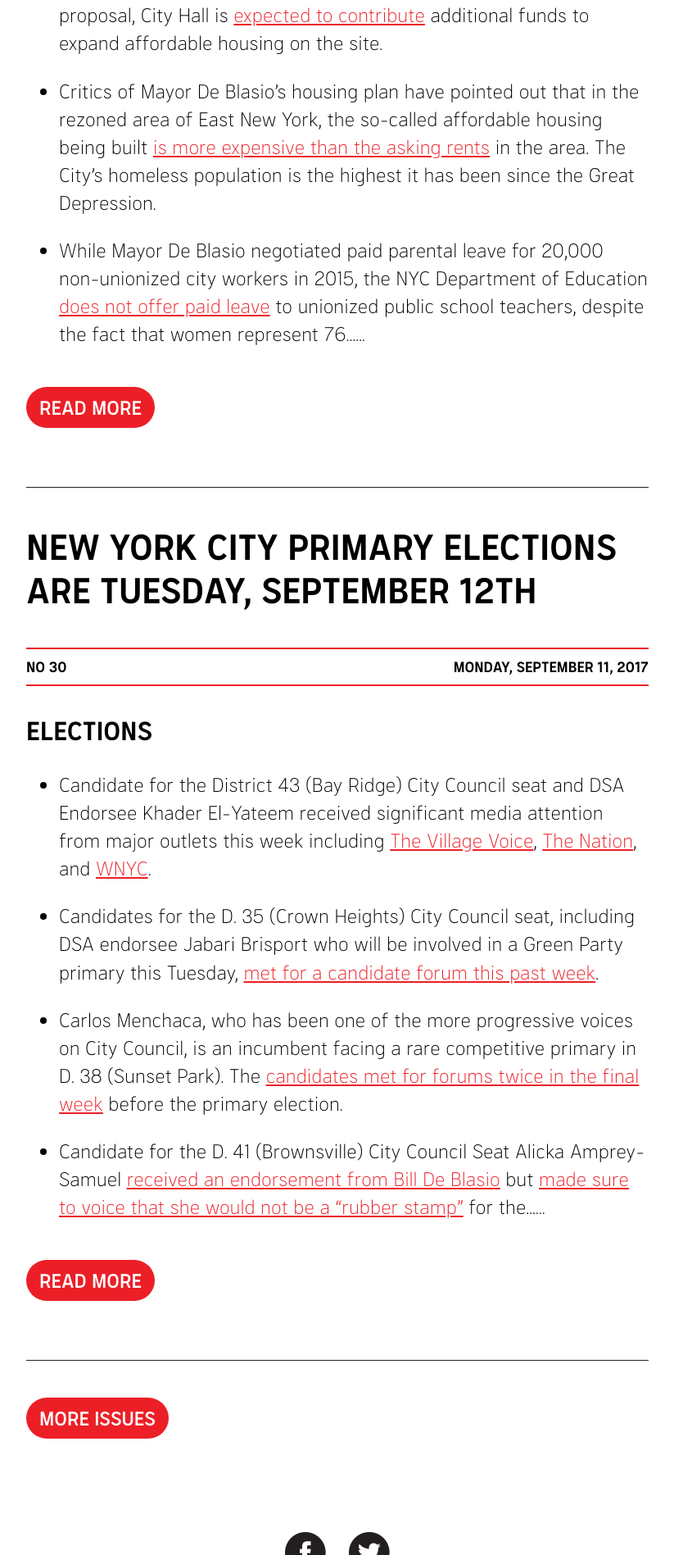
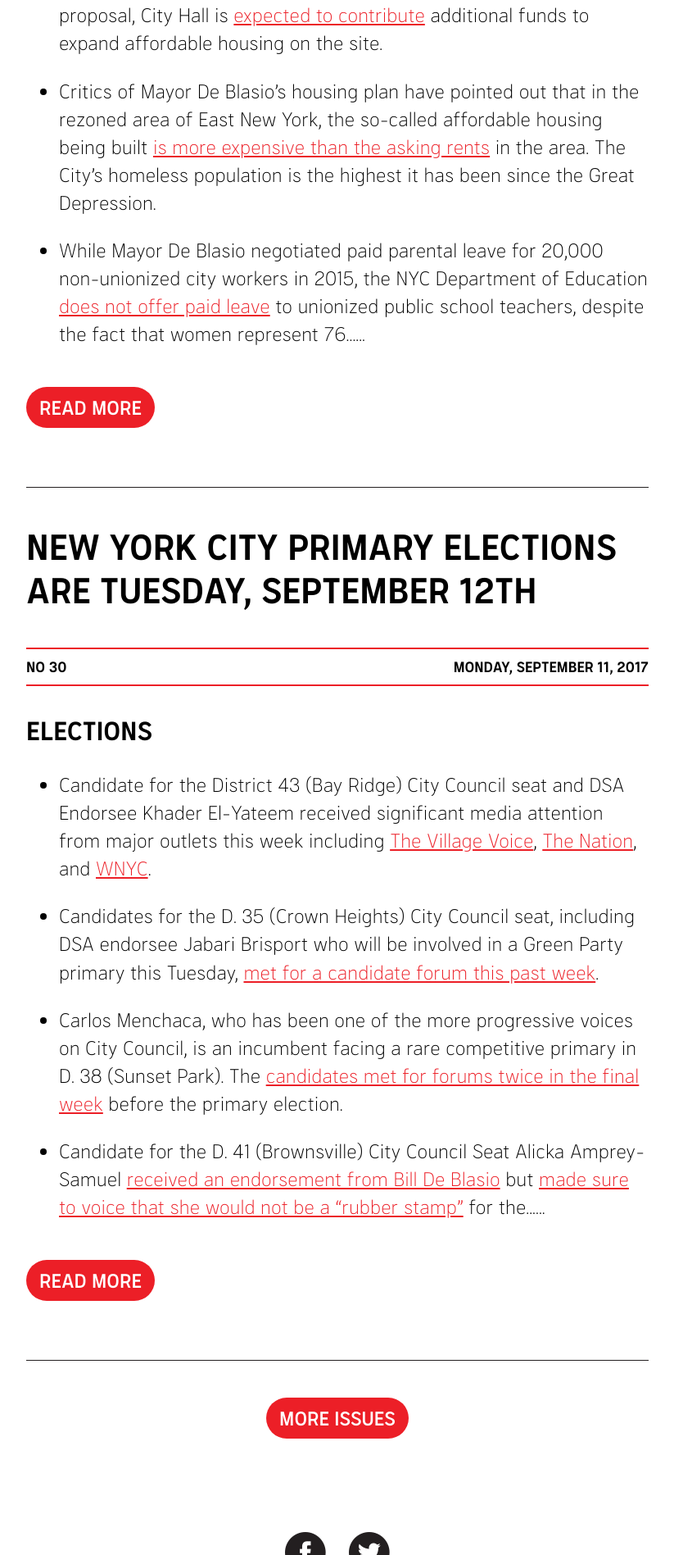
Before and after one commit to nycdsa/the-thorn, a Jekyll site: the page built from src/index.html, in a window 1280 px wide. Shown: the part 4503-6400 px from the top of the page at 82% size, without its empty margins (228-1051 px from the left). Built offline with Jekyll 4.4.1, drawn with Linux system fonts in a browser that asks for light colours.

Commit message:
Update _base.scss

```diff
--- a/src/_sass/global/_base.scss
+++ b/src/_sass/global/_base.scss
@@ -4,6 +4,11 @@ html, body {
 	font-size: 18px;
 	font-weight: 400;
 }
+
+.more-link {
+    text-align: center;
+}
+
 .container {
     width: 90%;
     max-width: 1200px;
```
